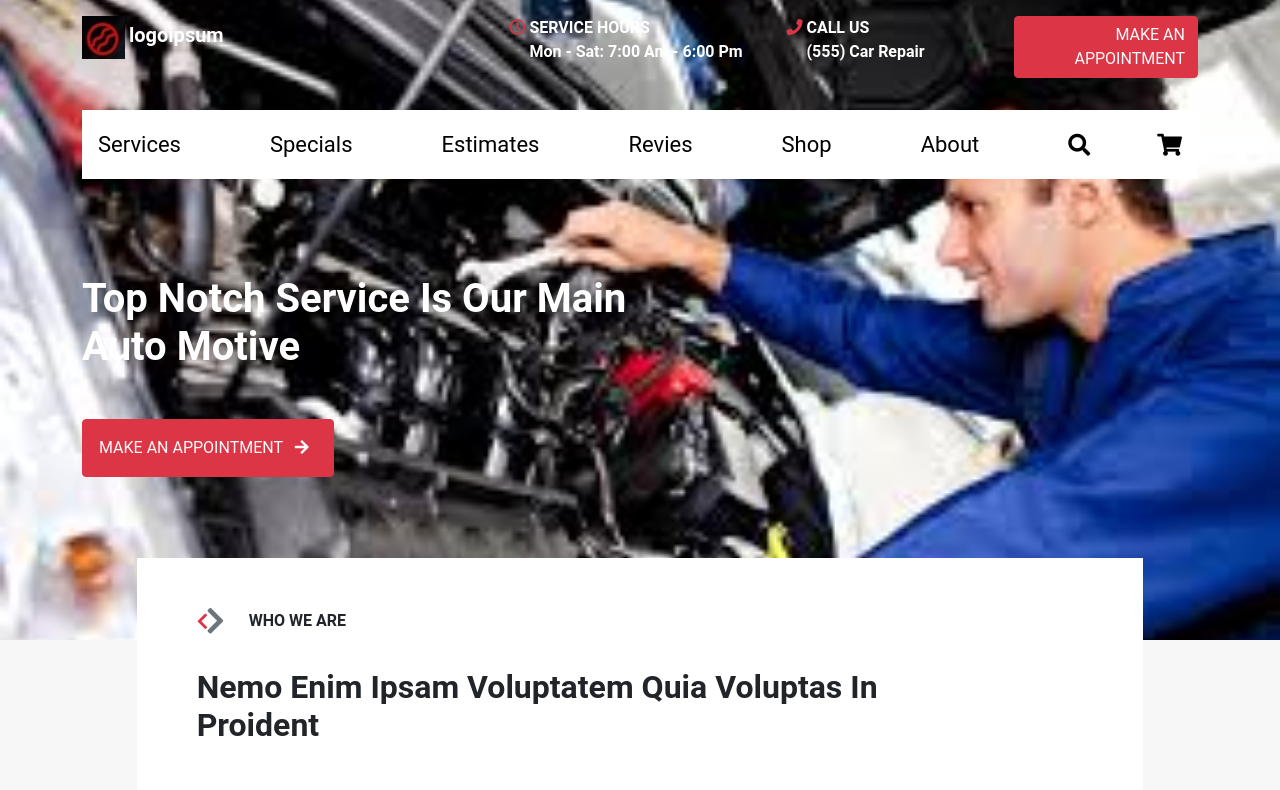
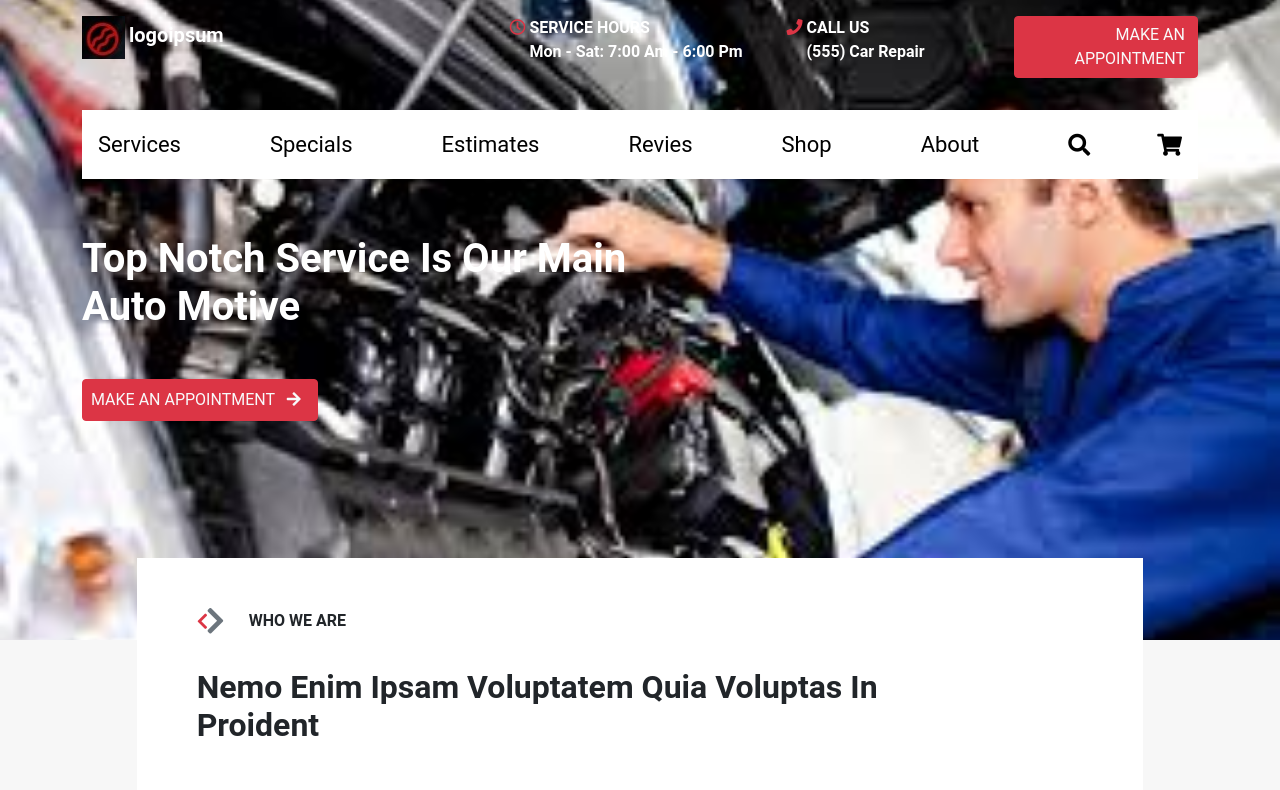
Before and after one commit to akankshaingle/Car-Repair, a plain HTML site: page index.html in a window 1280 px wide. Shown: the top 790 px of the page. Drawn offline with nearby package versions, Linux system fonts and the light colour scheme.

Commit message:
Update index.html

```diff
--- a/index.html
+++ b/index.html
@@ -62,11 +62,11 @@
 			<a href="#" class="fas fa-shopping-cart" style="float: right;"></a>
 		</div>
 		<div>
-		<div class="text-white h1 fw-bold w-50 my-5 pt-5">
+		<div class="text-white h1 fw-bold w-50 my-5 pt-2">
 		Top notch service is our main auto motive
 		</div>
 		<div>
-		<button class="btn btn-danger text-light p-3">
+		<button class="btn btn-danger text-light p-2">
 		MAKE AN APPOINTMENT
 <i class="fas fa-arrow-right px-2"></i>
 		</button>
```
